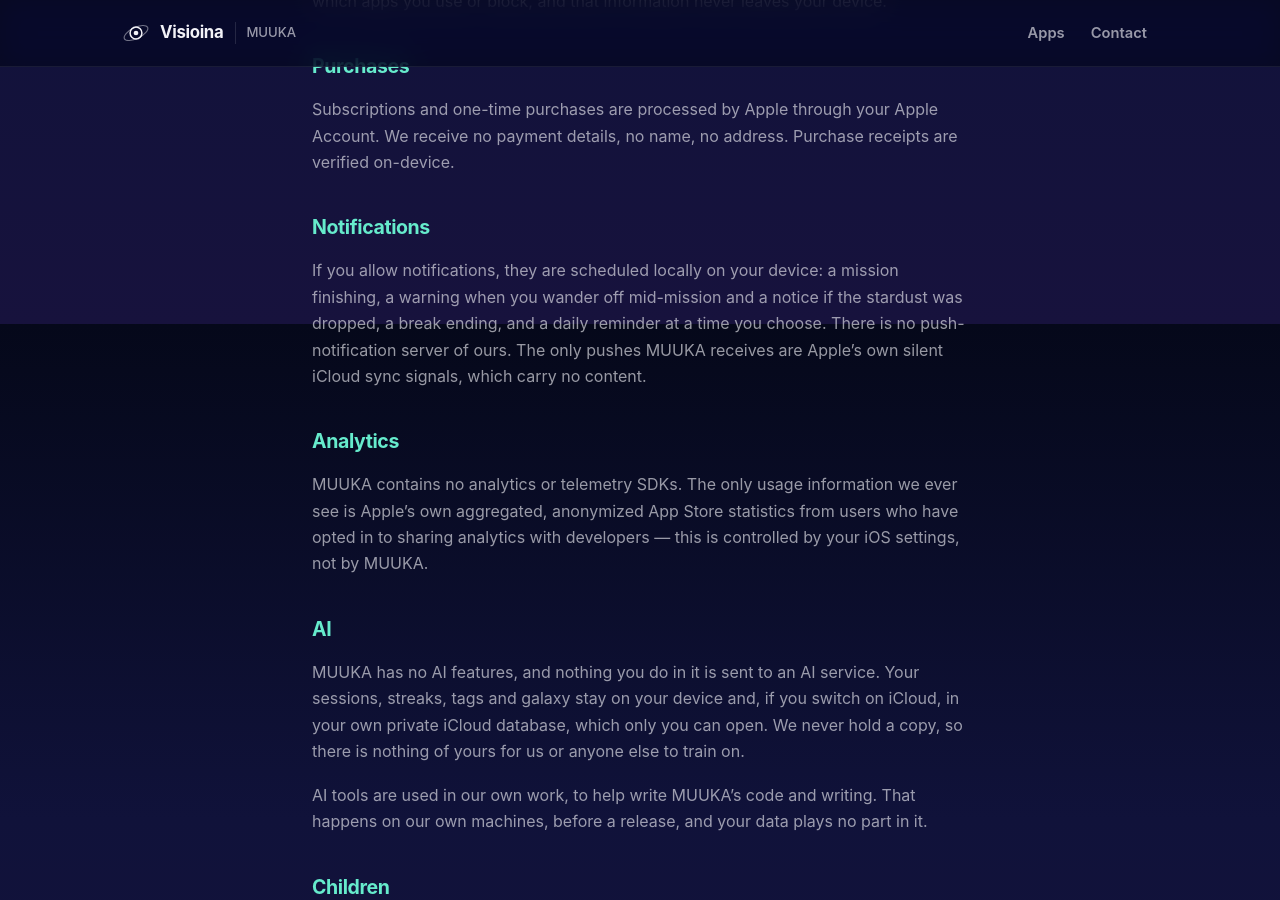
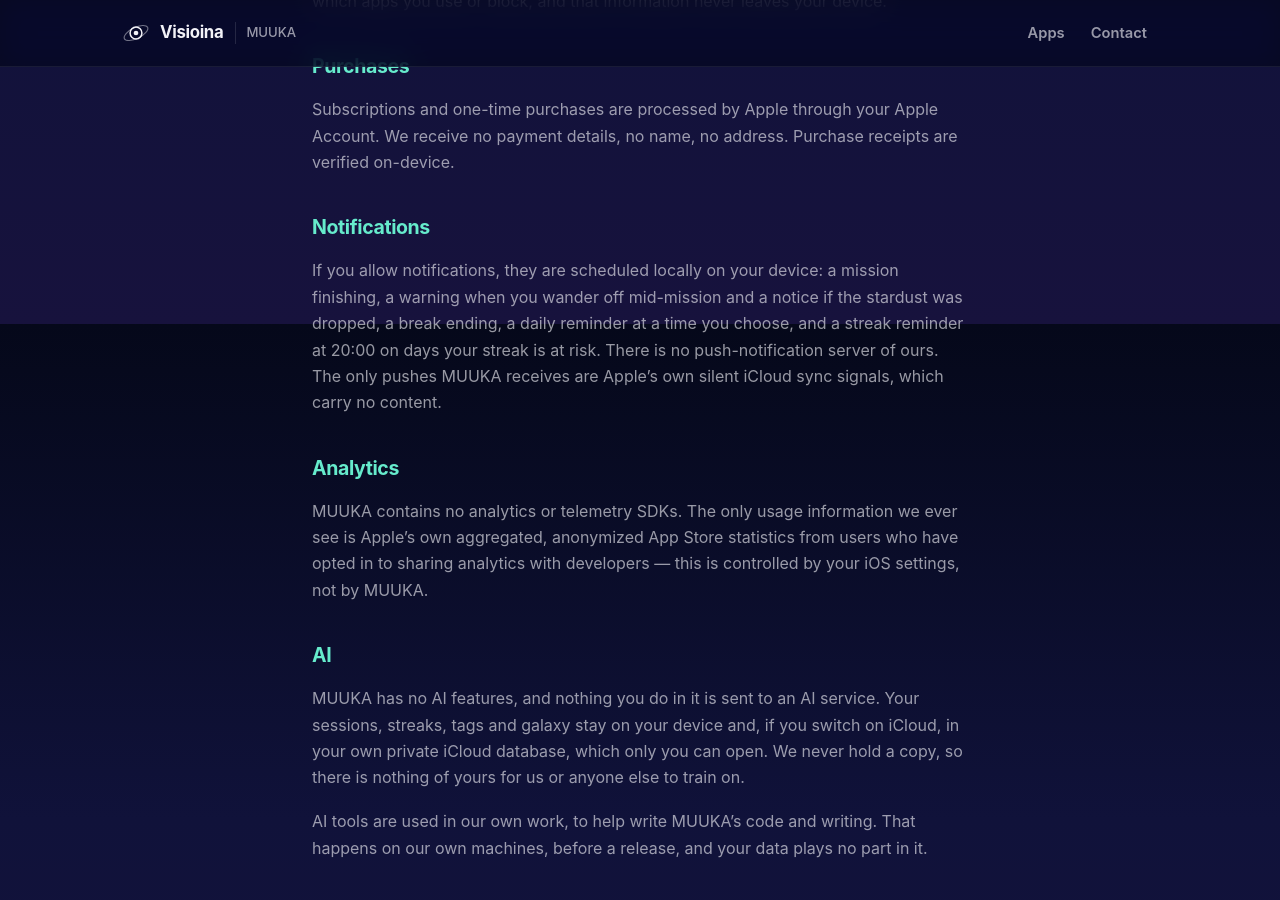
Before and after one commit to selinahti/visioinawebsite, a Jekyll site: the page built from _apps/muuka/privacy.md, in a window 1280 px wide and 900 px high, scrolled down 1476 px. Built offline with Jekyll 4.4.1, drawn with Linux system fonts in a browser that asks for light colours.

Commit message:
The streak reminder, on the pages that list what the app sends
Privacy names it among the notifications; the FAQ and support streak
answers say when it speaks and where to switch it off.

Co-Authored-By: Claude Opus 5 <noreply@anthropic.com>

```diff
--- a/_apps/muuka/privacy.md
+++ b/_apps/muuka/privacy.md
@@ -71,8 +71,9 @@ are verified on-device.
 
 If you allow notifications, they are scheduled locally on your device: a
 mission finishing, a warning when you wander off mid-mission and a notice if
-the stardust was dropped, a break ending, and a daily reminder at a time you
-choose. There is no push-notification server of ours. The only pushes MUUKA
+the stardust was dropped, a break ending, a daily reminder at a time you
+choose, and a streak reminder at 20:00 on days your streak is at risk. There
+is no push-notification server of ours. The only pushes MUUKA
 receives are Apple's own silent iCloud sync signals, which carry no content.
 
 ## Analytics
```
Also changed, not shown: _apps/muuka/faq.md (+4 -0 lines), _apps/muuka/support.md (+2 -1 lines).
